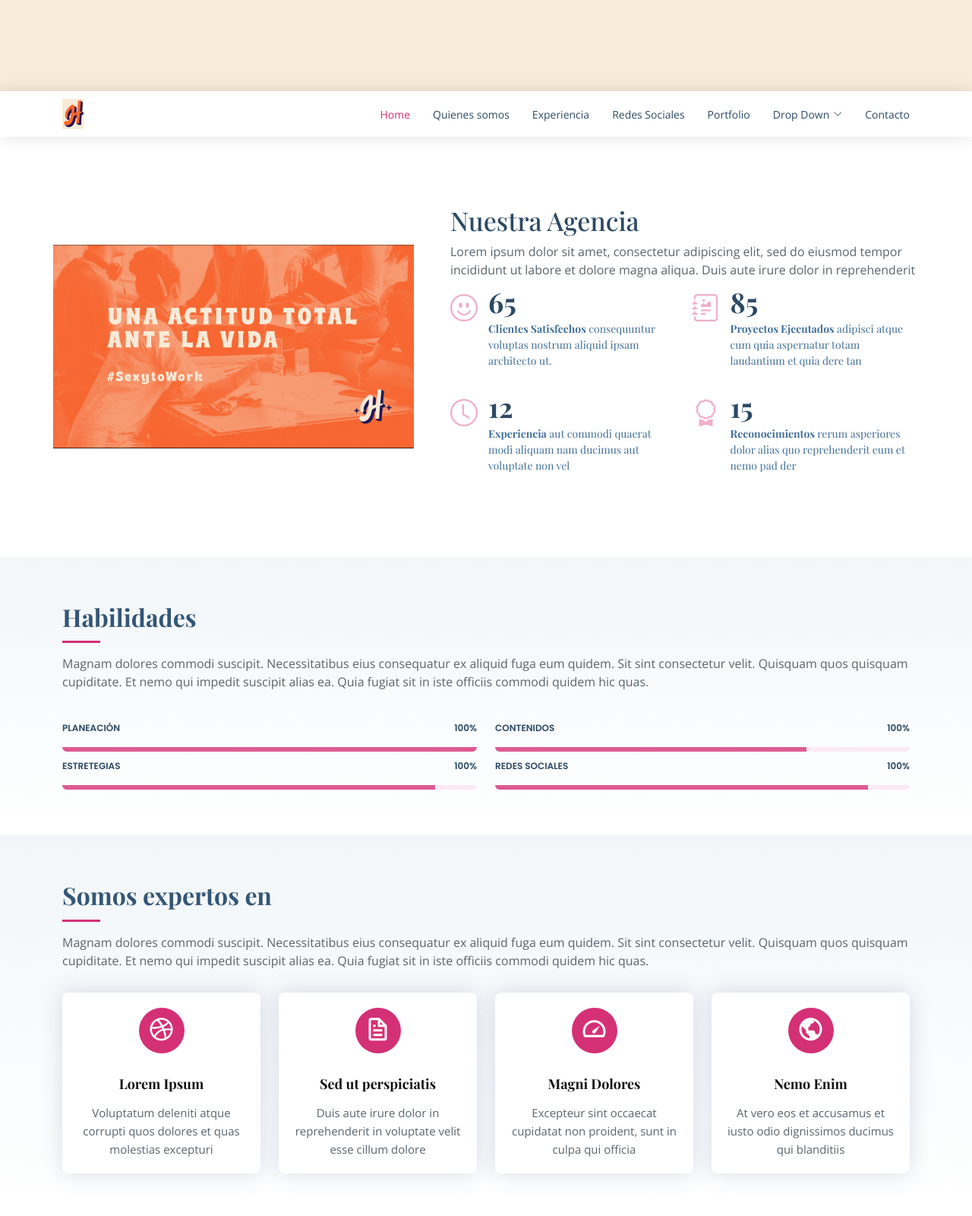
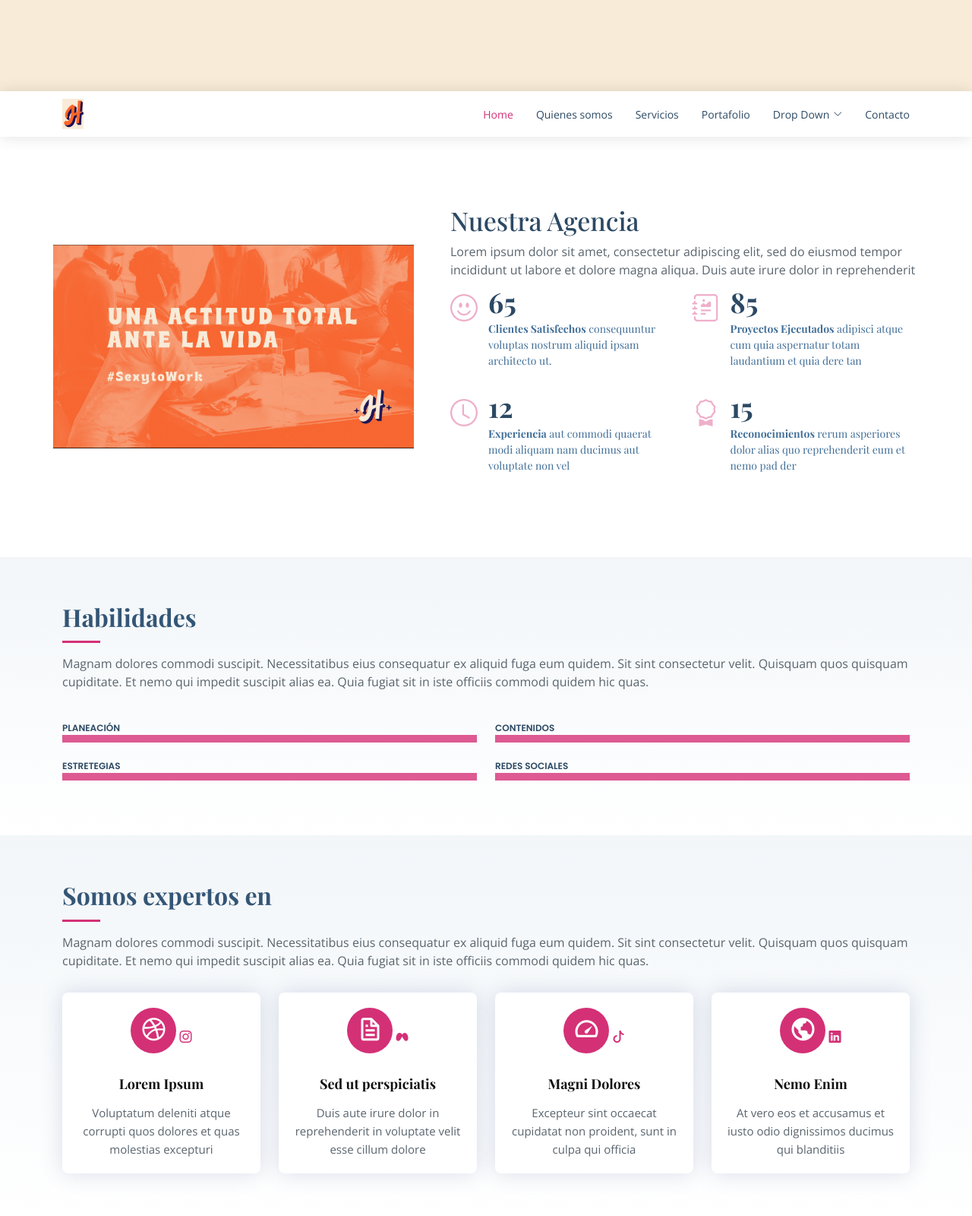
Before and after one commit to ospination/huga.github.io, a plain HTML site: page index.html in a window 1280 px wide. Shown: the part 480-2080 px from the top of the page at 76% size. Drawn offline with nearby package versions, Linux system fonts and the light colour scheme; a web font is replaced by a local one.

Commit message:
Update index.html

```diff
--- a/index.html
+++ b/index.html
@@ -57,9 +57,9 @@
         <ul>
           <li><a class="nav-link scrollto active" href="#hero">Home</a></li>
           <li><a class="nav-link scrollto" href="#about">Quienes somos</a></li>
-          <li><a class="nav-link scrollto" href="#resume">Experiencia</a></li>
-          <li><a class="nav-link scrollto" href="#services">Redes Sociales</a></li>
-          <li><a class="nav-link scrollto" href="#portfolio">Portfolio</a></li>
+        <!--  <li><a class="nav-link scrollto" href="#resume">Experiencia</a></li>-->
+          <li><a class="nav-link scrollto" href="#services">Servicios</a></li>
+          <li><a class="nav-link scrollto" href="#portfolio">Portafolio</a></li>
           <li class="dropdown"><a href="#"><span>Drop Down</span> <i class="bi bi-chevron-down"></i></a>
             <ul>
               <li><a href="#">Drop Down 1</a></li>
@@ -153,16 +153,16 @@
           <div class="col-lg-6">
 
             <div class="progress">
-              <span class="skill">Planeación <i class="val">100%</i></span>
+              <span class="skill">Planeación <!--<i class="val">100%</i></span>-->
               <div class="progress-bar-wrap">
                 <div class="progress-bar" role="progressbar" aria-valuenow="100" aria-valuemin="0" aria-valuemax="100"></div>
               </div>
             </div>
 
             <div class="progress">
-              <span class="skill">Estretegias <i class="val">100%</i></span>
+              <span class="skill">Estretegias <!--<i class="val">100%</i></span>-->
               <div class="progress-bar-wrap">
-                <div class="progress-bar" role="progressbar" aria-valuenow="90" aria-valuemin="0" aria-valuemax="100"></div>
+                <div class="progress-bar" role="progressbar" aria-valuenow="100" aria-valuemin="0" aria-valuemax="100"></div>
               </div>
             </div>
 
@@ -173,16 +173,16 @@
           <div class="col-lg-6">
 
             <div class="progress">
-              <span class="skill">Contenidos <i class="val">100%</i></span>
+              <span class="skill">Contenidos <!--<i class="val">100%</i></span>-->
               <div class="progress-bar-wrap">
-                <div class="progress-bar" role="progressbar" aria-valuenow="75" aria-valuemin="0" aria-valuemax="100"></div>
+                <div class="progress-bar" role="progressbar" aria-valuenow="100" aria-valuemin="0" aria-valuemax="100"></div>
               </div>
             </div>
 
             <div class="progress">
-              <span class="skill">Redes Sociales <i class="val">100%</i></span>
+              <span class="skill">Redes Sociales <!--<i class="val">100%</i></span>-->
               <div class="progress-bar-wrap">
-                <div class="progress-bar" role="progressbar" aria-valuenow="90" aria-valuemin="0" aria-valuemax="100"></div>
+                <div class="progress-bar" role="progressbar" aria-valuenow="100" aria-valuemin="0" aria-valuemax="100"></div>
               </div>
             </div>
 
@@ -280,6 +280,7 @@
           <div class="col-md-6 col-lg-3 d-flex align-items-stretch mb-5 mb-lg-0">
             <div class="icon-box">
               <div class="icon"><i class="bx bxl-dribbble"></i></div>
+              <a href="#" class="instagram"><i class="bi bi-instagram"></i></a>
               <h4 class="title"><a href="">Lorem Ipsum</a></h4>
               <p class="description">Voluptatum deleniti atque corrupti quos dolores et quas molestias excepturi</p>
             </div>
@@ -288,6 +289,7 @@
           <div class="col-md-6 col-lg-3 d-flex align-items-stretch mb-5 mb-lg-0">
             <div class="icon-box">
               <div class="icon"><i class="bx bx-file"></i></div>
+              <a href="#" class="instagram"><i class="bi bi-meta"></i></a>
               <h4 class="title"><a href="">Sed ut perspiciatis</a></h4>
               <p class="description">Duis aute irure dolor in reprehenderit in voluptate velit esse cillum dolore</p>
             </div>
@@ -296,6 +298,7 @@
           <div class="col-md-6 col-lg-3 d-flex align-items-stretch mb-5 mb-lg-0">
             <div class="icon-box">
               <div class="icon"><i class="bx bx-tachometer"></i></div>
+              <a href="#" class="instagram"><i class="bi bi-tiktok"></i></a>
               <h4 class="title"><a href="">Magni Dolores</a></h4>
               <p class="description">Excepteur sint occaecat cupidatat non proident, sunt in culpa qui officia</p>
             </div>
@@ -304,6 +307,7 @@
           <div class="col-md-6 col-lg-3 d-flex align-items-stretch mb-5 mb-lg-0">
             <div class="icon-box">
               <div class="icon"><i class="bx bx-world"></i></div>
+              <a href="#" class="instagram"><i class="bi bi-linkedin"></i></a>
               <h4 class="title"><a href="">Nemo Enim</a></h4>
               <p class="description">At vero eos et accusamus et iusto odio dignissimos ducimus qui blanditiis</p>
             </div>
@@ -598,23 +602,23 @@
           <div class="col-lg-5 col-md-8">
             <form action="forms/contact.php" method="post" role="form" class="php-email-form">
               <div class="form-group">
-                <input type="text" name="name" class="form-control" id="name" placeholder="Your Name" required>
+                <input type="text" name="name" class="form-control" id="name" placeholder="Nombre" required>
               </div>
               <div class="form-group mt-3">
-                <input type="email" class="form-control" name="email" id="email" placeholder="Your Email" required>
+                <input type="email" class="form-control" name="email" id="email" placeholder="Correo" required>
               </div>
               <div class="form-group mt-3">
-                <input type="text" class="form-control" name="subject" id="subject" placeholder="Subject" required>
+                <input type="text" class="form-control" name="subject" id="subject" placeholder="Asunto" required>
               </div>
               <div class="form-group mt-3">
-                <textarea class="form-control" name="message" rows="5" placeholder="Message" required></textarea>
+                <textarea class="form-control" name="message" rows="5" placeholder="Mensaje" required></textarea>
               </div>
               <div class="my-3">
                 <div class="loading">Loading</div>
                 <div class="error-message"></div>
                 <div class="sent-message">Your message has been sent. Thank you!</div>
               </div>
-              <div class="text-center"><button type="submit">Send Message</button></div>
+              <div class="text-center"><button type="submit">Enviar</button></div>
             </form>
           </div>
 
```
